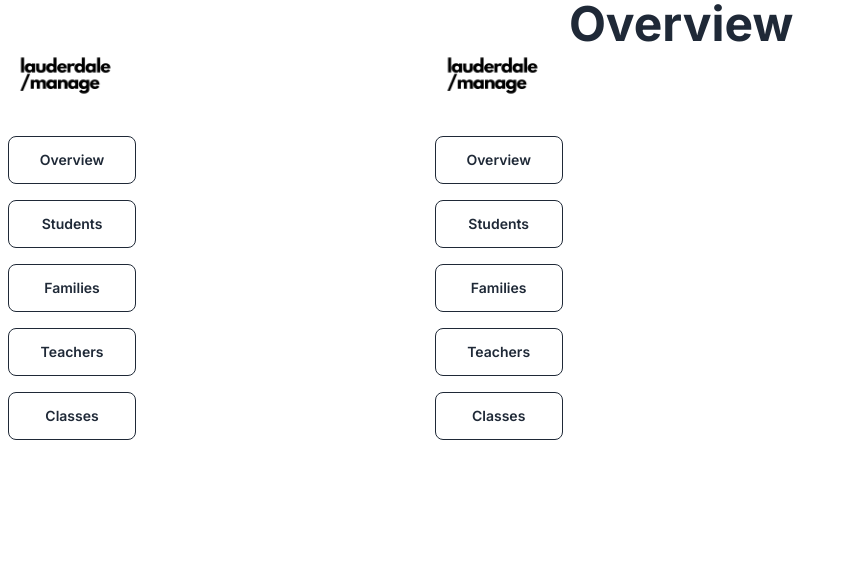
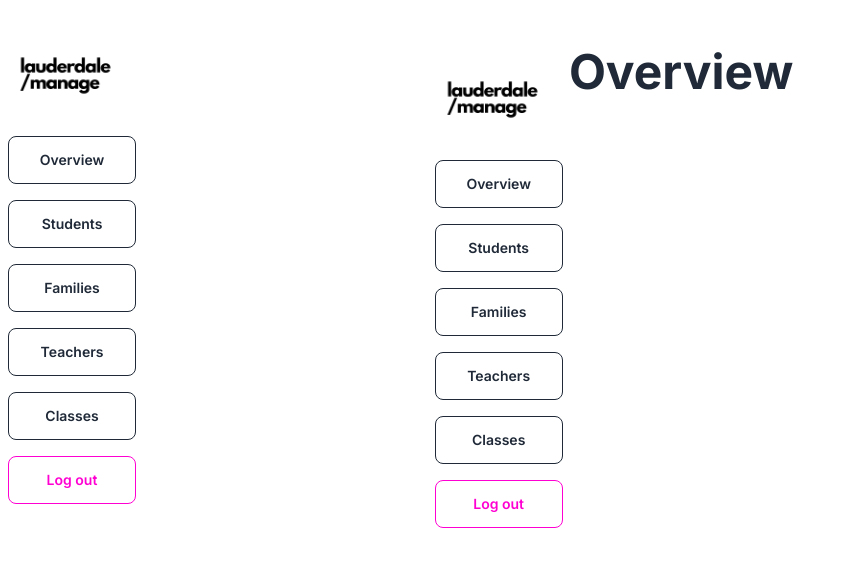
Before and after one commit to msilis/lauderdale-manage, a Next.js app: page /dashboard in a window 1280 px wide. Shown: the top 566 px of the page, without its empty margins (0-848 px from the left). Built offline with nearby package versions, Linux system fonts and the light colour scheme.

Commit message:
logout button

```diff
--- a/src/app/dashboard/dashboardLayout.tsx
+++ b/src/app/dashboard/dashboardLayout.tsx
@@ -19,7 +19,7 @@ const DashboardLayout = ({ children }: { children: React.ReactNode }) => {
       <div>
         <Sidebar />
       </div>
-      <div>{children}</div>
+      <div className="mt-6">{children}</div>
       <div></div>
     </div>
   );
--- a/src/components/sidebar/sidebar.tsx
+++ b/src/components/sidebar/sidebar.tsx
@@ -58,6 +58,11 @@ export const Sidebar = () => {
             Classes
           </button>
         </li>
+        <li>
+          <button className="btn btn-outline btn-secondary w-32">
+            Log out
+          </button>
+        </li>
       </ul>
     </div>
   );
```
